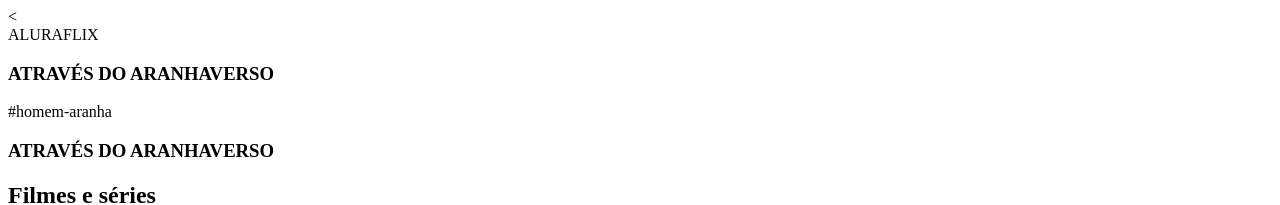
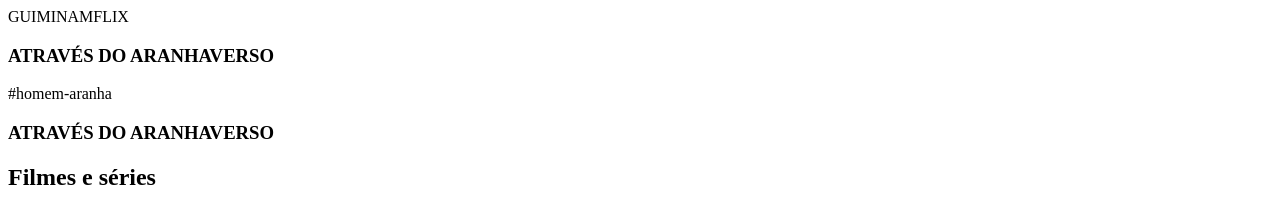
Before and after one commit to Lyndsei/Susilyndsei, a plain HTML site: page index.html in a window 1280 px wide. Shown: the top 205 px of the page. Drawn offline with Linux system fonts and the light colour scheme.

```diff
--- a/index.html
+++ b/index.html
@@ -1,5 +1,14 @@
-<<body>
-    <header>ALURAFLIX</header>
+<head>
+    <!-- Código omitido -->
+
+    <title>Guiminamflix</title>
+</head>
+
+<body>
+    <header>GUIMINAMFLIX</header>
+
+    <!-- Código omitido -->
+</body>
 
     <section>
     <section class="chamada">
```
